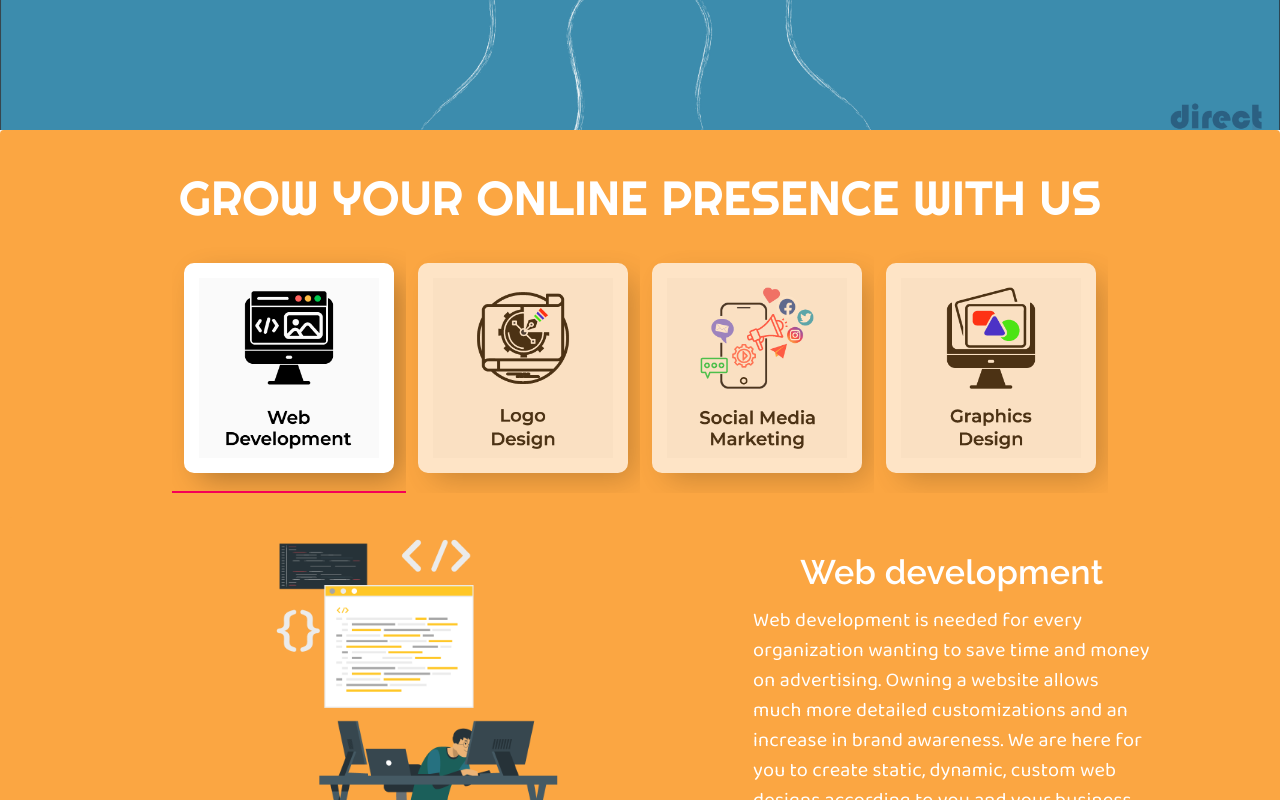
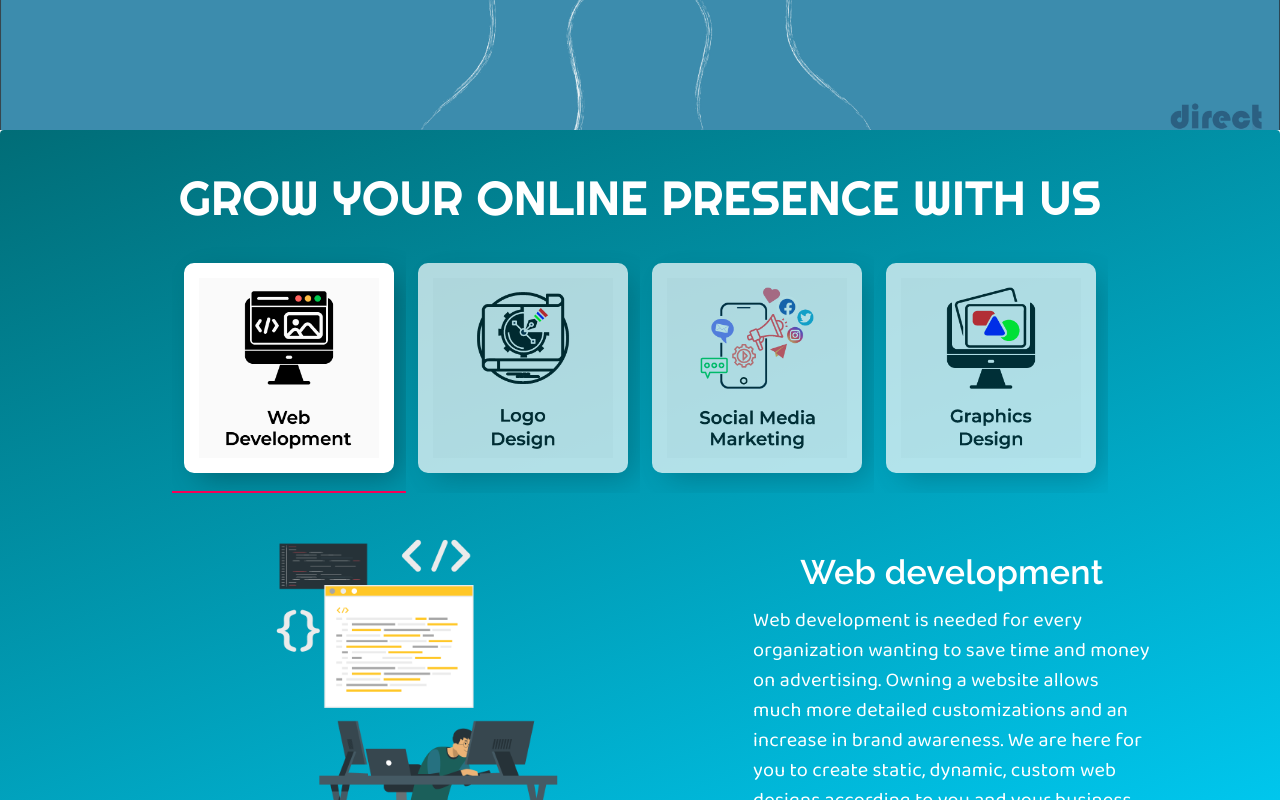
Before and after one commit to Robin-shrestha/DirectTechNepal, a React (Create React App) app: page / in a window 1280 px wide. Shown: the part 520-1320 px from the top of the page. Built offline with nearby package versions, Linux system fonts and the light colour scheme.

Commit message:
changed minor backgrounds

```diff
--- a/src/components/home/tabs/TabPanel.js
+++ b/src/components/home/tabs/TabPanel.js
@@ -6,7 +6,7 @@ import { Link as RouterLink } from "react-router-dom";
 
 const styles = makeStyles((theme) => ({
   root: {
-    background: "inherit",
+    background: "none",
     margin: theme.spacing(3, 1, 3, 1),
     color: "inherit",
     // border: "white 1px solid",
--- a/src/components/home/tabs/WhatWeDo.js
+++ b/src/components/home/tabs/WhatWeDo.js
@@ -102,7 +102,9 @@ const styles = makeStyles((theme) => ({
   root: {
     margin: theme.spacing(0, 0, 0, 0),
     padding: theme.spacing(5, 0, 2, 0),
-    backgroundColor: "#FBA642",
+    background: "rgb(1,109,119)",
+    background:
+      "linear-gradient(160deg, rgba(1,109,119,1) 0%, rgba(0,212,255,1) 100%)",
     color: "white",
   },
   tabs: {
--- a/src/theme/theme.js
+++ b/src/theme/theme.js
@@ -30,7 +30,10 @@ const theme = createMuiTheme({
       fontSize: "1rem",
     },
   },
-  palette: {},
+  palette: {
+    color1: "#016d77",
+    color2: "#00c3ff",
+  },
 });
 
 export default theme;
```
